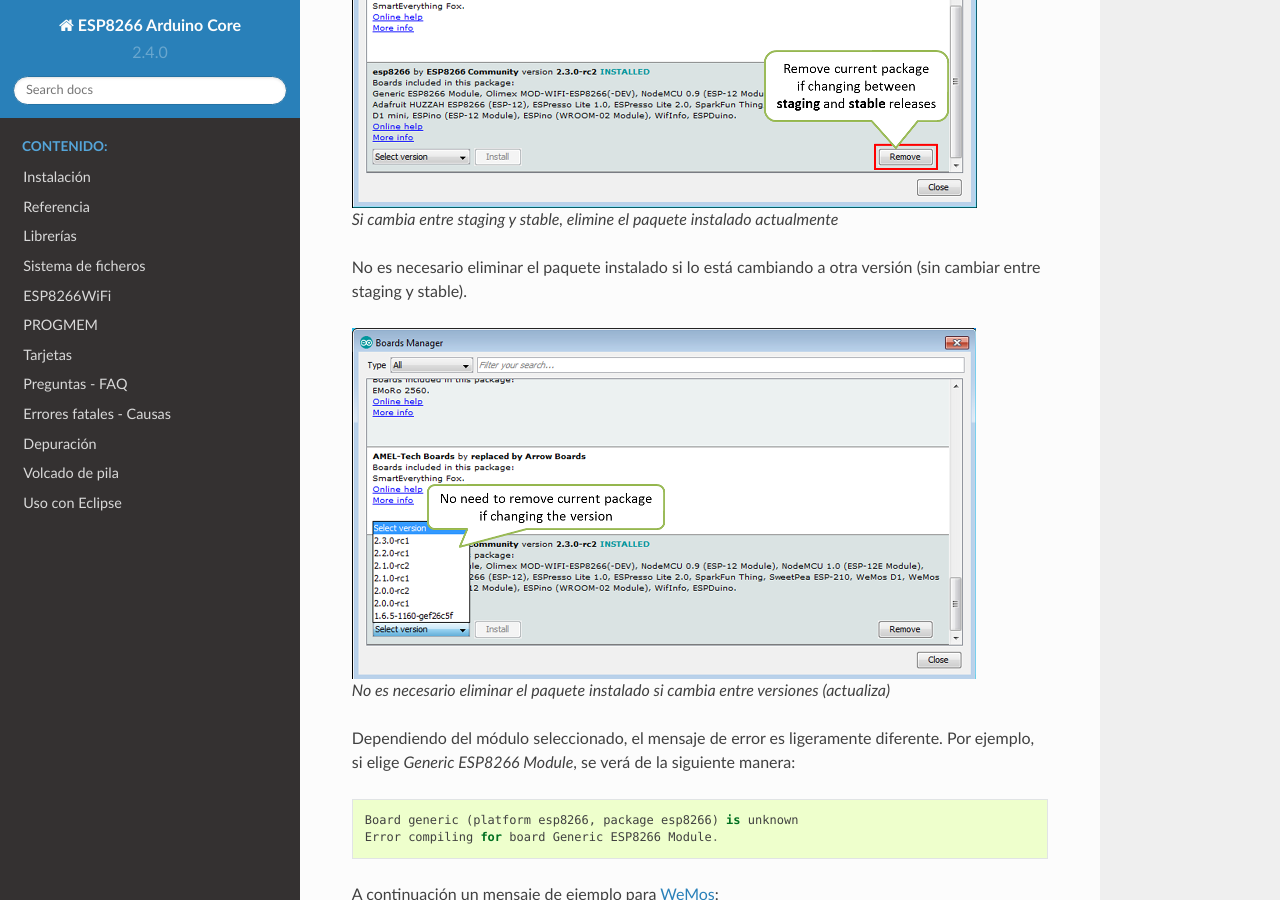
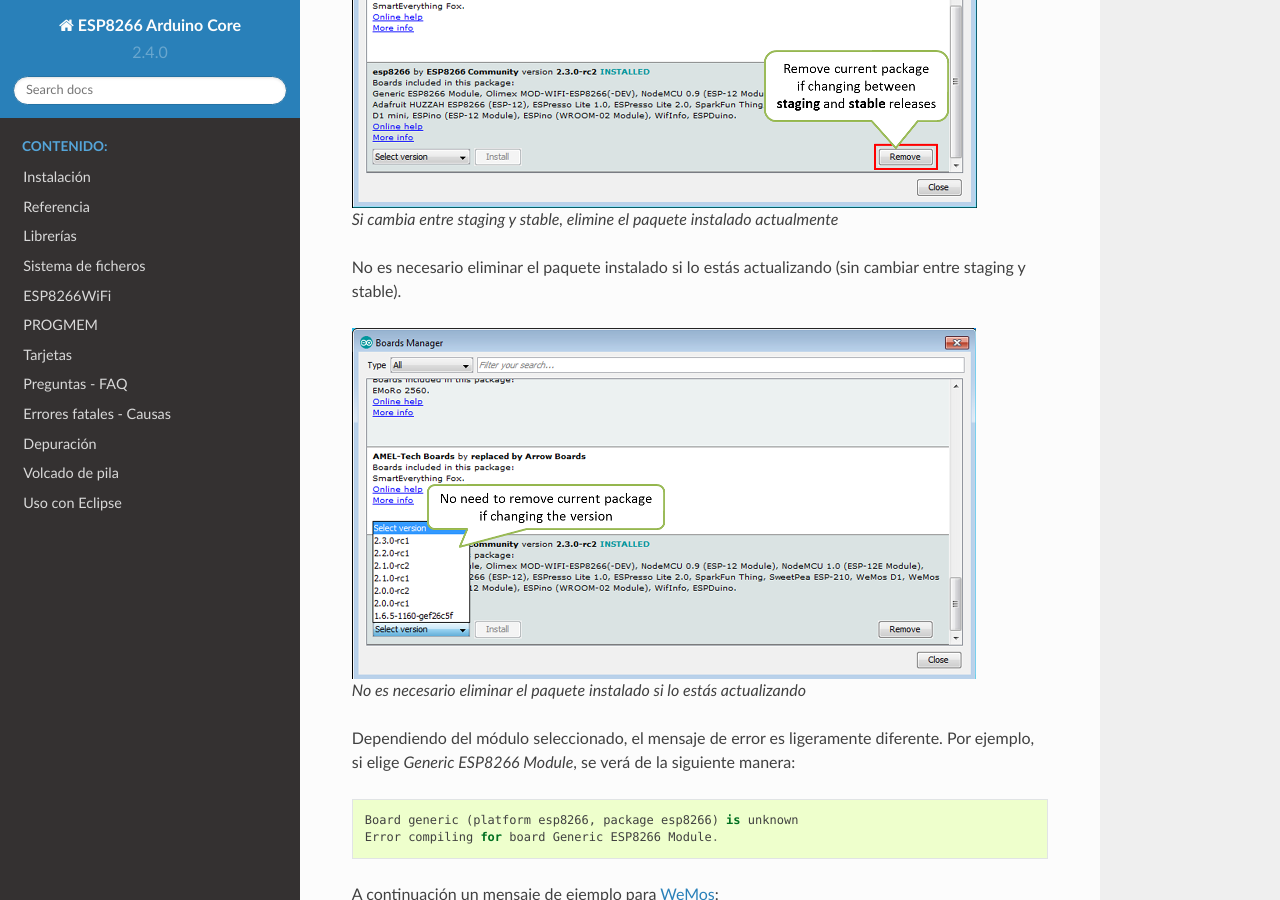
Before and after one commit to lrmoreno007/ESP8266-Arduino-Spanish, a Sphinx documentation site: the page built from doc/faq/a04-board-generic-is-unknown.rst, in a window 1280 px wide and 900 px high, scrolled down 997 px. Built offline with Sphinx 7.4.7 and the Read the Docs theme 2.0.0, drawn with Linux system fonts in a browser that asks for light colours; pages that are not in the unit, such as notebooks, are missing from menus.

Commit message:
Update a04-board-generic-is-unknown.rst

```diff
--- a/doc/faq/a04-board-generic-is-unknown.rst
+++ b/doc/faq/a04-board-generic-is-unknown.rst
@@ -24,12 +24,12 @@
 
    Si cambia entre staging y stable, elimine el paquete instalado actualmente
 
-No es necesario eliminar el paquete instalado si lo está cambiando a otra versión (sin cambiar entre staging y stable).
+No es necesario eliminar el paquete instalado si lo estás actualizando (sin cambiar entre staging y stable).
 
 .. figure:: pictures/a04-remove-package-no.png
-   :alt: No es necesario eliminar el paquete instalado si cambia entre versiones (actualiza)
+   :alt: No es necesario eliminar el paquete instalado si lo estás actualizando
 
-   No es necesario eliminar el paquete instalado si cambia entre versiones (actualiza)
+   No es necesario eliminar el paquete instalado si lo estás actualizando
 
 Dependiendo del módulo seleccionado, el mensaje de error es ligeramente diferente. Por ejemplo, si elige *Generic ESP8266 Module*, se verá de la siguiente manera:
 
```
